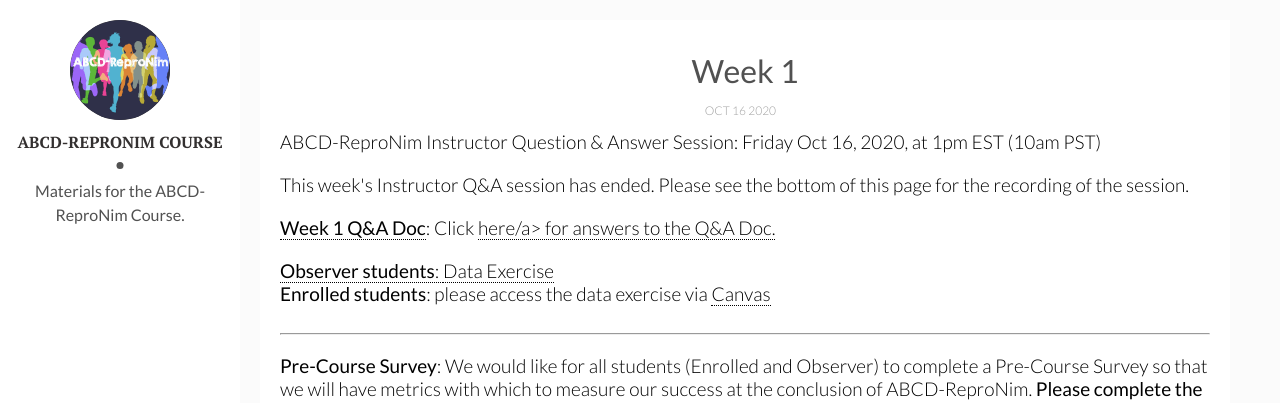
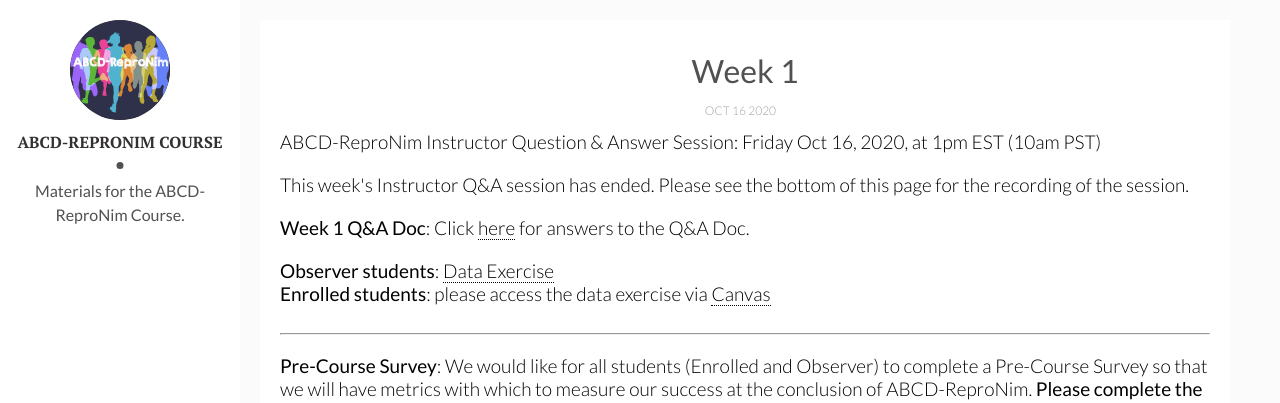
Before and after one commit to ABCD-ReproNim/materials, a Jekyll site: the page built from _posts/2020-10-16-week-1.md, in a window 1280 px wide and 900 px high. Shown: the top 403 px of the window. Built offline with Jekyll 4.4.1, drawn with Linux system fonts in a browser that asks for light colours.

Commit message:
removed duplicate link, fixed html syntad error

```diff
--- a/_layouts/post.html
+++ b/_layouts/post.html
@@ -24,7 +24,7 @@ layout: main
                 <div class="bigspacer"></div>
 
                 <div class="smallhead">
-                <b><a class="off" href="{{ page.qa_doc }}">{{page.title}} Q&A Doc</a></b>: Click <a class="off" href="{{ page.qa_doc }}">here/a> for answers to the Q&A Doc.
+                <b>{{page.title}} Q&A Doc</b>: Click <a class="off" href="{{ page.qa_doc }}">here</a> for answers to the Q&A Doc.
                 </div>
             {% else %}
                 <div class="smallhead">
```
